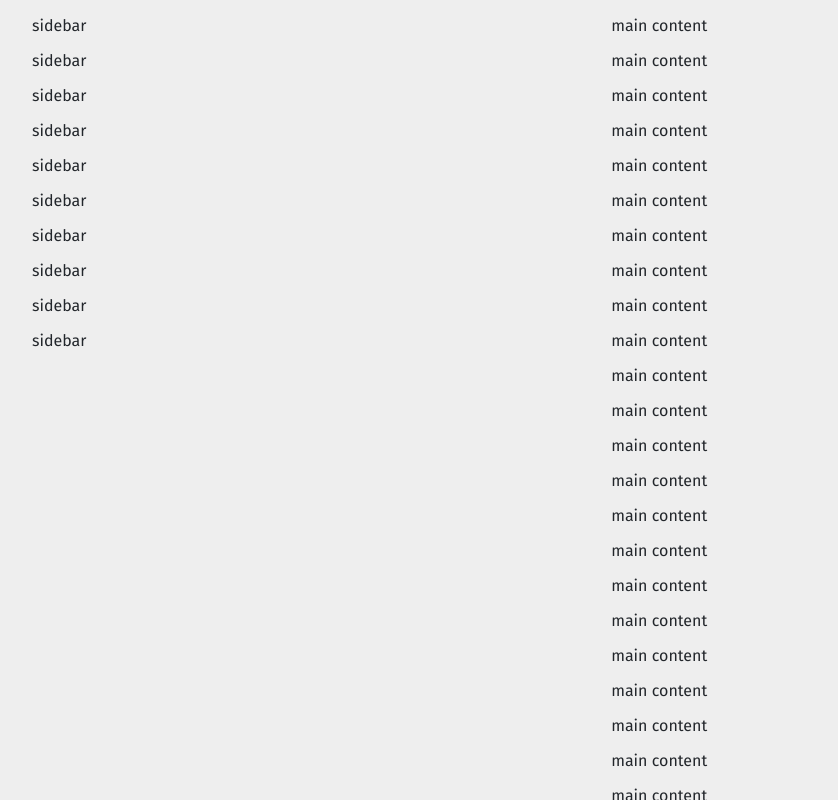
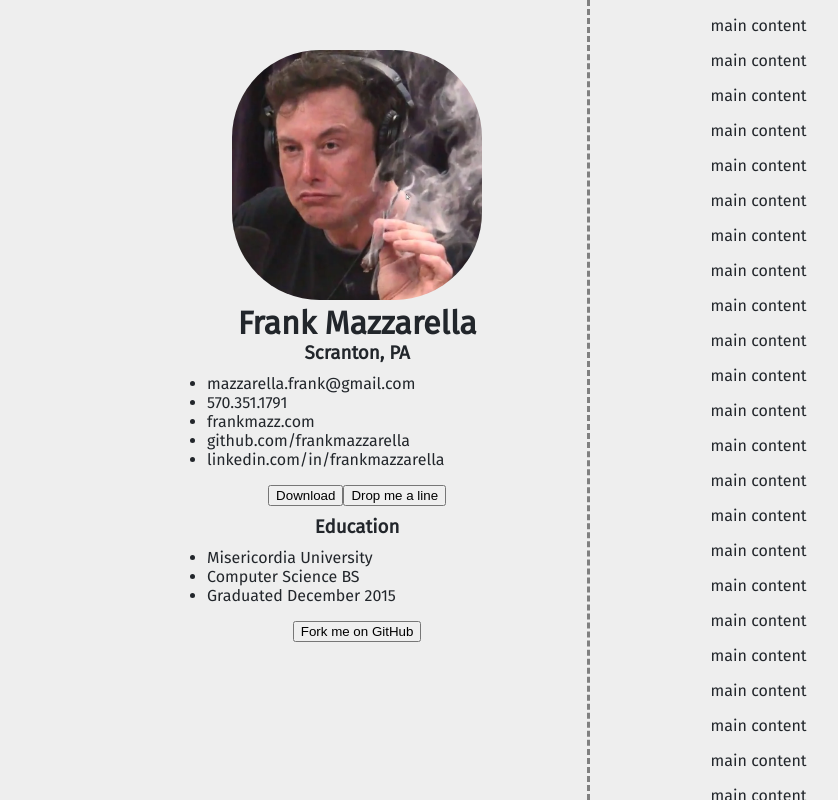
Before and after one commit to frankMazzarella/resume-website, a Vue app: page / in a window 1280 px wide. Shown: the whole page, without its empty margins (113-951 px from the left). Built offline with nearby package versions, Linux system fonts and the light colour scheme.

Commit message:
adding sidebar component

```diff
--- a/src/App.vue
+++ b/src/App.vue
@@ -1,13 +1,6 @@
 <template>
-  <div id="container">
-    <!-- <div id="app">
-      <img alt="Vue logo" src="./assets/logo.png">
-      <HelloWorld msg="Welcome to Your Vue.js App"/>
-    </div> -->
-
-    <div id="sidebar">
-      <p v-for="index in 10" :key="index">sidebar</p>
-    </div>
+  <div id="app">
+    <Sidebar id="sidebar" />
     <div id="main-content">
       <p v-for="index in 100" :key="index">main content</p>
     </div>
@@ -15,28 +8,29 @@
 </template>
 
 <script>
-// import HelloWorld from './components/HelloWorld.vue'
+import Sidebar from './components/Sidebar.vue';
 
 export default {
   name: 'App',
   components: {
-    // HelloWorld
+    Sidebar,
   },
 };
 </script>
 
-<style>
-#container {
+<style scoped>
+#app {
   display: flex;
-  max-width: 1200px;
+  max-width: 800px;
   margin: 0 auto;
 }
 
-@media (min-width: 1200px) {
+@media (min-width: 800px) {
   #sidebar {
     flex-grow: 1;
     height: 100vh;
     overflow-y: scroll;
+    border-right: dashed #808080;
   }
 
   #main-content {
@@ -46,8 +40,8 @@ export default {
   }
 }
 
-@media (max-width: 1200px) {
-  #container {
+@media (max-width: 800px) {
+  #app {
     flex-direction: column;
   }
 }
--- /dev/null
+++ b/src/components/Sidebar.vue
@@ -0,0 +1,60 @@
+<template>
+  <div id="sidebar">
+    <img id="headshot" alt="Headshot" src="../assets/headshot.png" />
+    <h1>Frank Mazzarella</h1>
+    <h3>Scranton, PA</h3>
+    <ul>
+      <li>mazzarella.frank@gmail.com</li>
+      <li>570.351.1791</li>
+      <li>frankmazz.com</li>
+      <li>github.com/frankmazzarella</li>
+      <li>linkedin.com/in/frankmazzarella</li>
+    </ul>
+    <button>Download</button>
+    <button>Drop me a line</button>
+    <h3>Education</h3>
+    <ul>
+      <li>Misericordia University</li>
+      <li>Computer Science BS</li>
+      <li>Graduated December 2015</li>
+    </ul>
+    <button>Fork me on GitHub</button>
+  </div>
+</template>
+
+<script>
+export default {
+  name: 'Sidebar',
+};
+</script>
+
+<style scoped>
+/* @media (max-width: 800px) { */
+/* TODO: should this be in media query?? idk */
+  #sidebar {
+    width: 400px;
+    margin: 0 auto;
+  }
+/* } */
+
+#headshot {
+  margin-top: 50px;
+  width: 250px;
+  height: 250px;
+  border-radius: 35%;
+}
+
+h1, h3 {
+  margin: 0;
+}
+
+ul {
+  margin-top: 10px;
+  padding-left: 80px;
+  text-align: left;
+}
+
+button {
+  margin-bottom: 10px;
+}
+</style>
```
Also changed, not shown: src/components/HelloWorld.vue (deleted, +0 -58 lines), src/assets/headshot.png (added).
